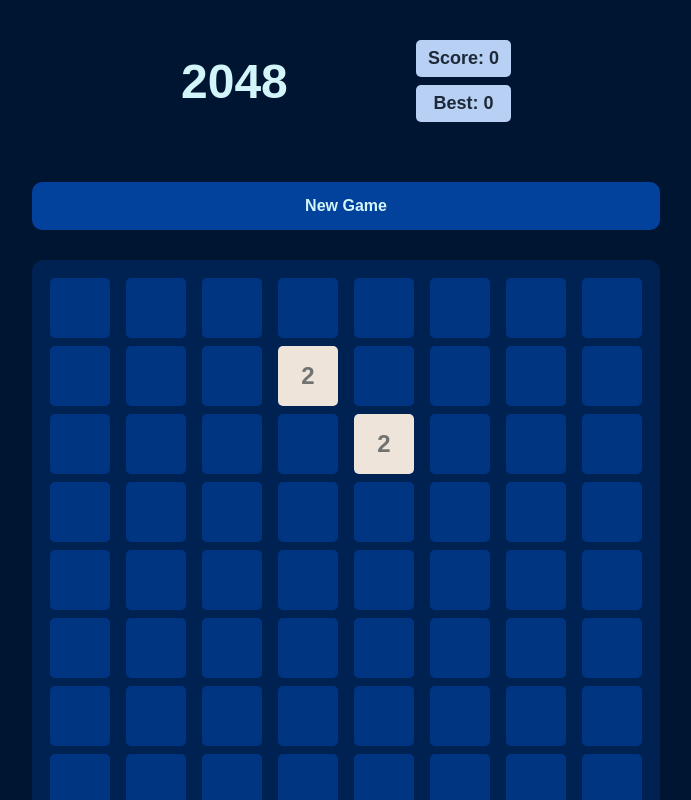
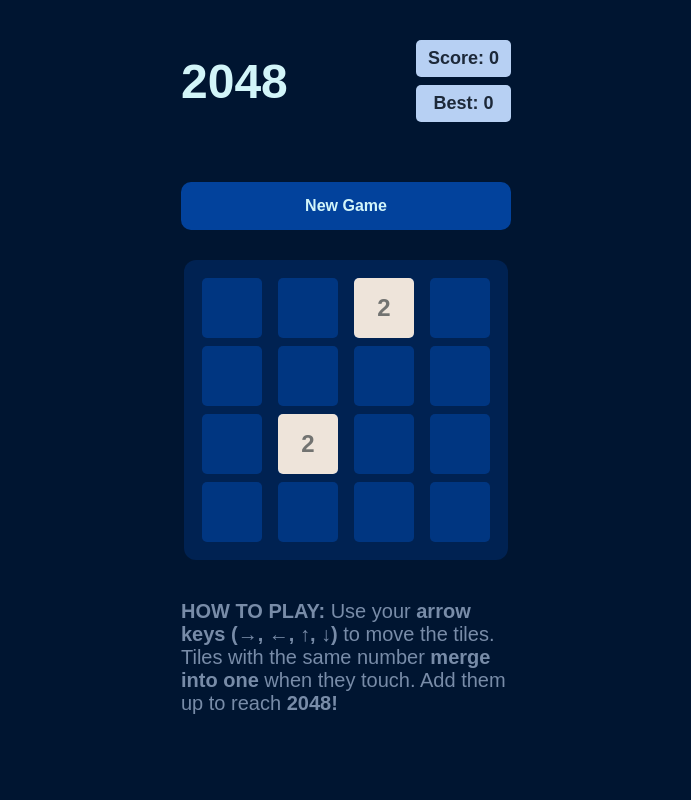
Before and after one commit to pranavgoel29/2048-Game, a React (Vite) app: page / in a window 1280 px wide. Shown: the top 800 px of the page, without its empty margins (294-985 px from the left). Built offline with nearby package versions, Linux system fonts and the light colour scheme.

Commit message:
Fix: gridsize

```diff
--- a/src/Components/Board.tsx
+++ b/src/Components/Board.tsx
@@ -39,7 +39,7 @@
 };
 
 //  Size of the grid
-export const gridSize = 8;
+export const gridSize = 4;
 
 // Winning state/number of the Game
 export const winningNumber = 2048;
```
